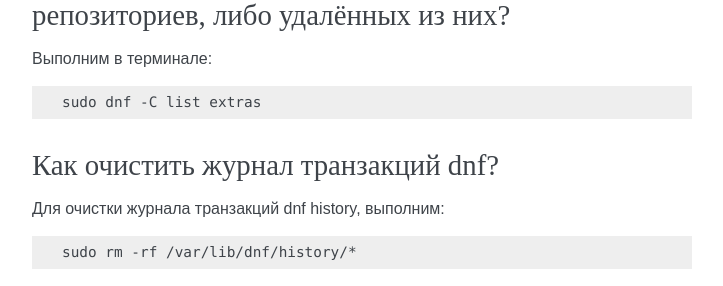
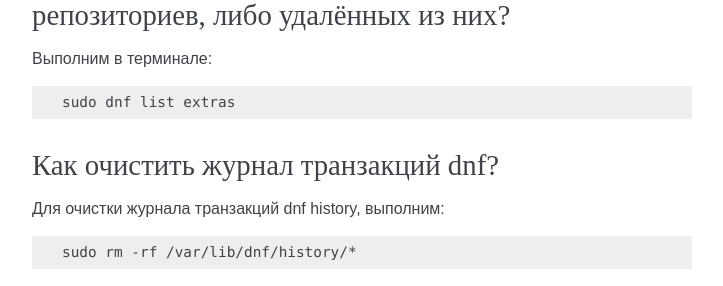
Before and after one commit to RussianFedora/FAQ, a Sphinx documentation site: the page built from source/package-manager.rst, in a window 1280 px wide and 900 px high, scrolled down 9117 px. Shown: the part 166-452 px from the top of the window, without its empty margins (388-1111 px from the left). Built offline with Sphinx 7.4.7, drawn with Linux system fonts in a browser that asks for light colours.

Commit message:
Removed unneeded -C command-line parameter in dnf-repo-orphans question.

```diff
--- a/source/package-manager.rst
+++ b/source/package-manager.rst
@@ -546,7 +546,7 @@
 
 .. code-block:: bash
 
-    sudo dnf -C list extras
+    sudo dnf list extras
 
 .. index:: dnf, transactions, history cleanup, cleanup, clean
 .. _dnf-transactions-cleanup:
```
